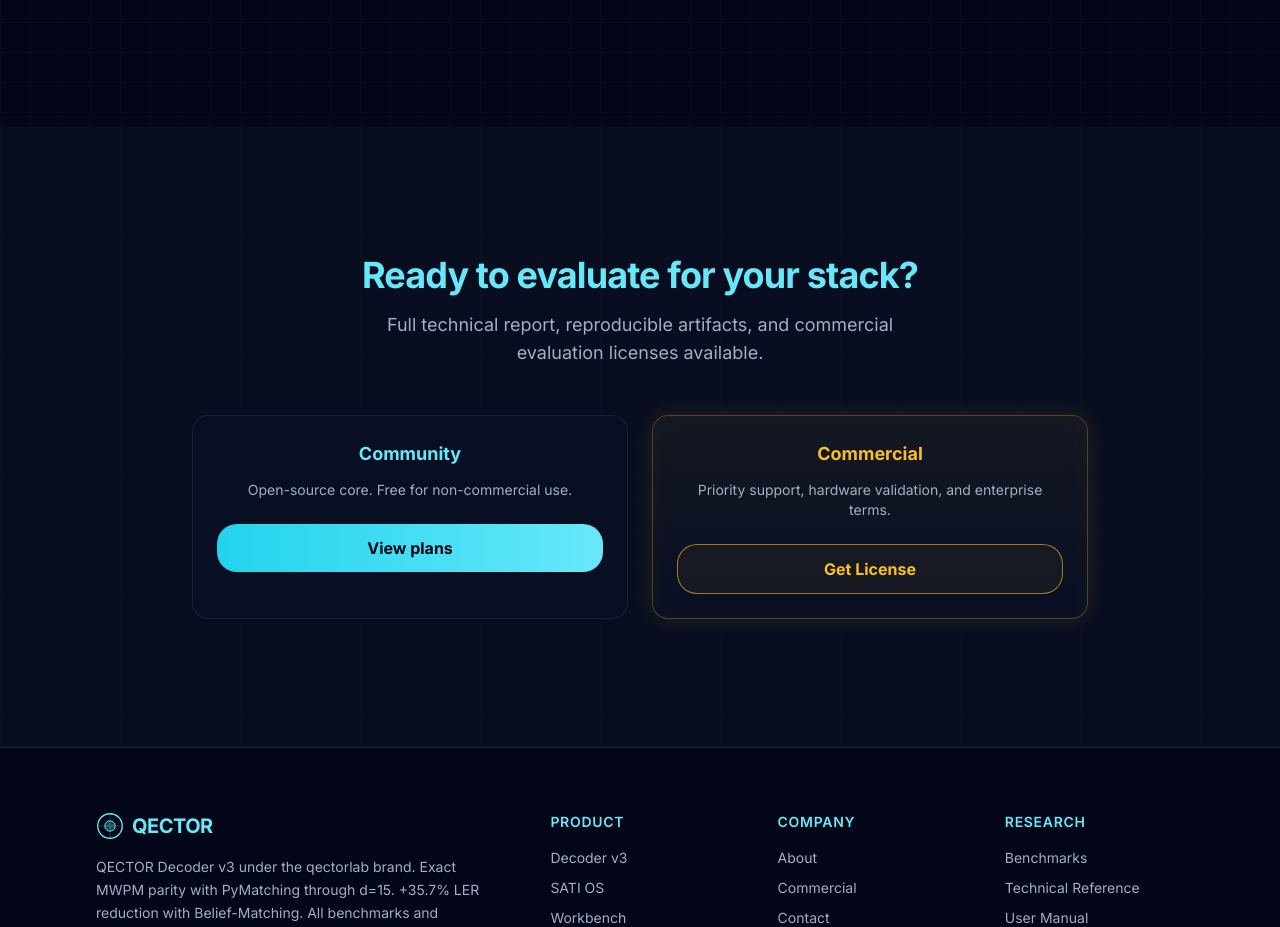
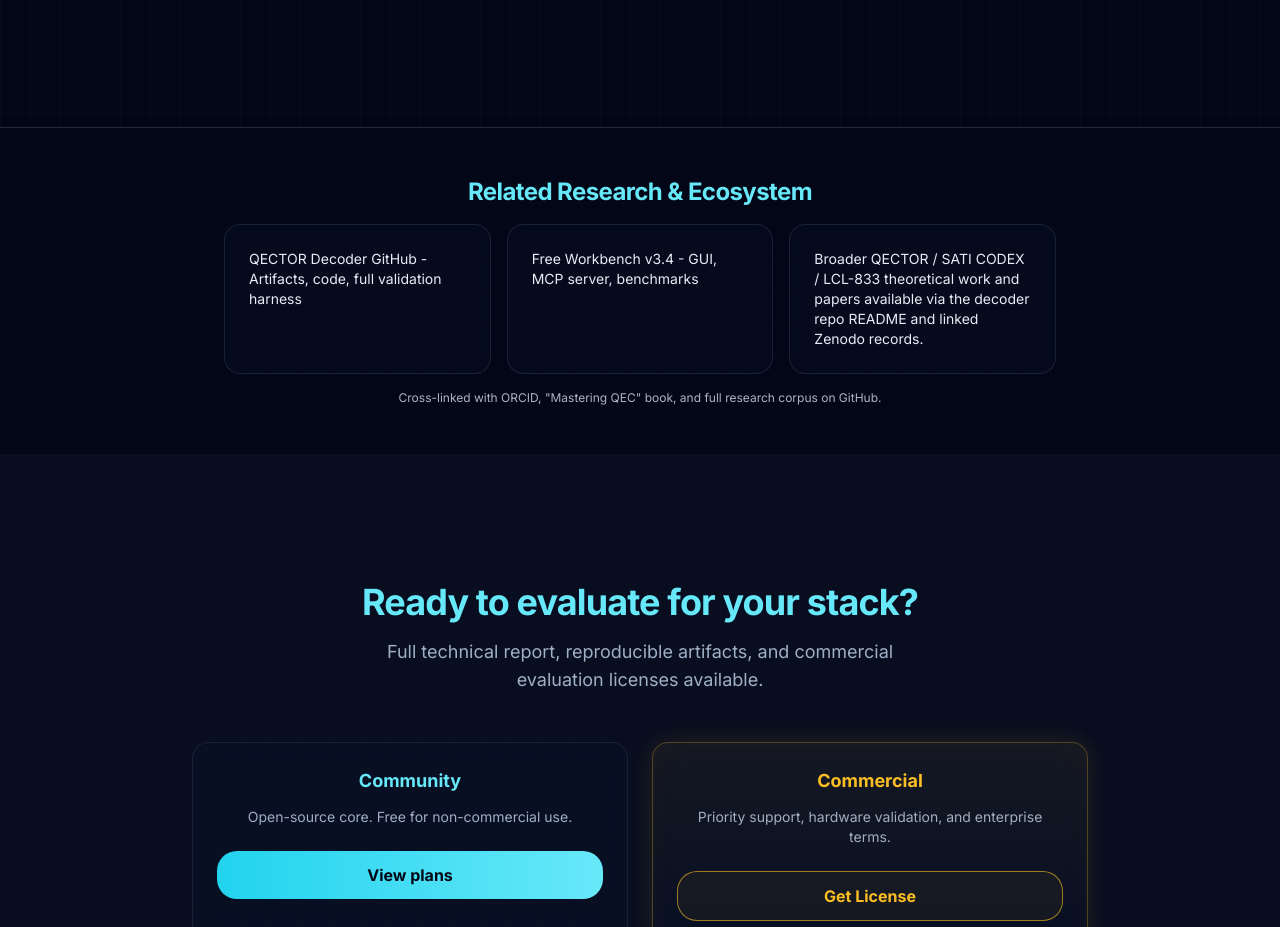
Before and after one commit to qectorlab/qectorlab.github.io, a React (Vite) app in the folder source/: page / in a window 1280 px wide. Shown: the part 5648-6575 px from the top of the page. Built offline with nearby package versions, Linux system fonts and the light colour scheme; no server answers.

Commit message:
feat: full upgrade per updated 10/10 report - added Related Research section, enhanced commercial tiers, updated bridge README, direct artifact links, no placeholders

```diff
--- a/source/src/pages/Commercial.tsx
+++ b/source/src/pages/Commercial.tsx
@@ -131,6 +131,17 @@
             </p>
           </div>
 
+          {/* Clear Tiers */}
+          <div>
+            <h2 className="text-2xl font-bold mb-4">License Tiers</h2>
+            <div className="text-secondary text-sm">
+              <p><strong>Researcher / Academic Lab:</strong> Free for non-commercial, full artifacts, community support.</p>
+              <p><strong>Commercial Deployment:</strong> Internal use rights, written license, priority support, IBM eval access.</p>
+              <p><strong>Enterprise + Support:</strong> Full access, custom builds, SLAs, onboarding.</p>
+            </div>
+            <p className="text-xs mt-2">What remains free: Workbench GUI, public PyPI package (non-commercial), all GitHub artifacts.</p>
+          </div>
+
           {/* Pricing Cards */}
           <div ref={(el) => addRef(el, 2)} className="grid grid-cols-1 md:grid-cols-3 gap-4">
             <PricingTierCard
--- a/source/src/pages/Home.tsx
+++ b/source/src/pages/Home.tsx
@@ -370,6 +370,21 @@
         </div>
       </section>
 
+      {/* ===== Related Research & Ecosystem (P1) ===== */}
+      <section className="py-12 bg-void/50 border-t border-gridline">
+        <div className="section-padding max-w-5xl mx-auto">
+          <h2 className="text-2xl font-bold mb-4 text-center">Related Research &amp; Ecosystem</h2>
+          <div className="grid grid-cols-1 md:grid-cols-3 gap-4 text-sm">
+            <a href="https://github.com/GuillaumeLessard/qector-decoder" className="card-surface hover:border-cyan-300/50">QECTOR Decoder GitHub - Artifacts, code, full validation harness</a>
+            <a href="https://github.com/qectorlab/qector-decoder-workbench" className="card-surface hover:border-cyan-300/50">Free Workbench v3.4 - GUI, MCP server, benchmarks</a>
+            <div className="card-surface">
+              Broader QECTOR / SATI CODEX / LCL-833 theoretical work and papers available via the decoder repo README and linked Zenodo records.
+            </div>
+          </div>
+          <p className="text-center text-xs text-muted-foreground mt-4">Cross-linked with ORCID, "Mastering QEC" book, and full research corpus on GitHub.</p>
+        </div>
+      </section>
+
       {/* ===== CTA ===== */}
       <section id="pricing-section" className="py-24 md:py-32 bg-surface/50">
         <div className="section-padding">
```
